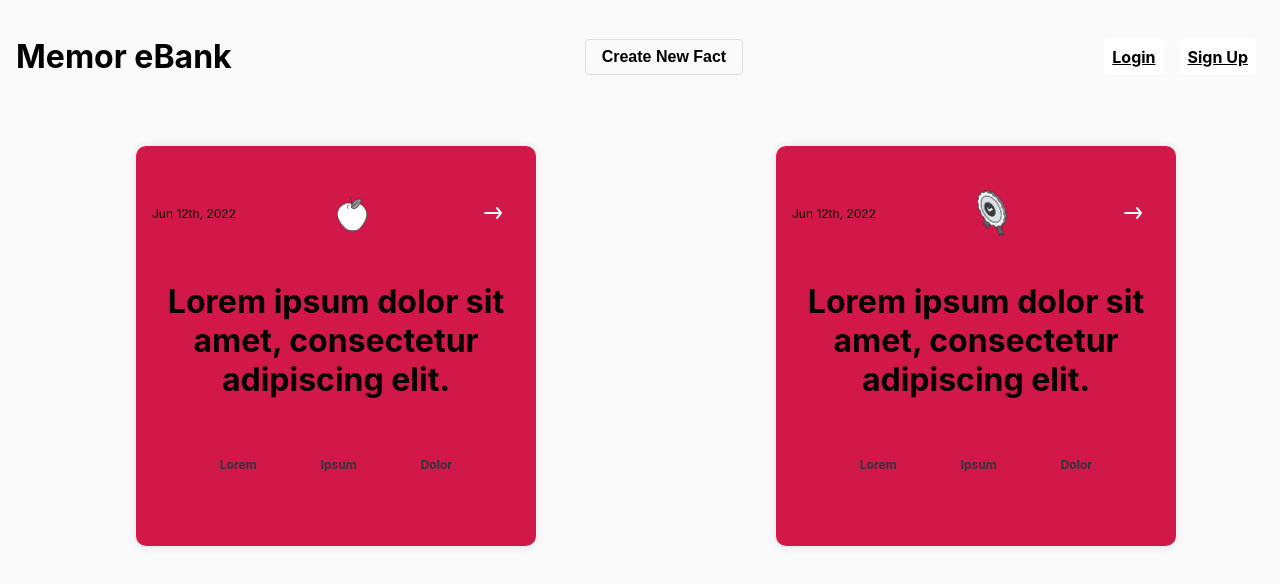
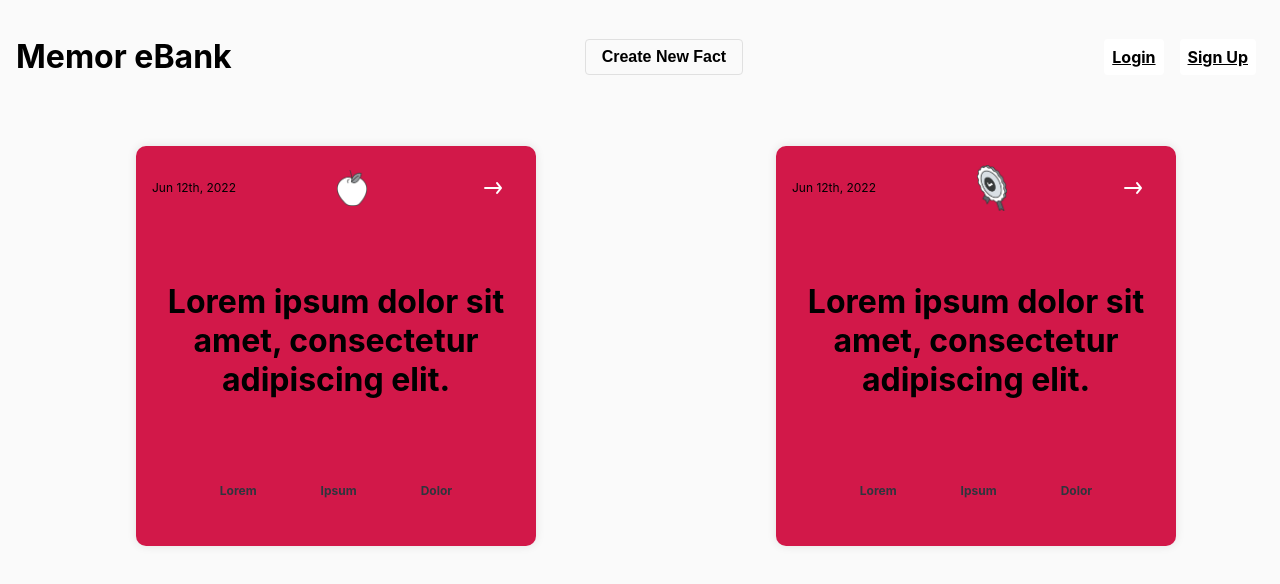
Before and after one commit to jallend1/memorebank, a React (Create React App) app: page / in a window 1280 px wide. Shown: the top 584 px of the page. Built offline with nearby package versions, Linux system fonts and the light colour scheme.

Commit message:
Updates Back Card styling to be more consistent with front

```diff
--- a/src/Components/FactCardBack.jsx
+++ b/src/Components/FactCardBack.jsx
@@ -21,6 +21,9 @@
         <h2 onClick={flipCard}>{source}</h2>
         <p>{notes}</p>
       </div>
+      <div className="fact-card__footer">
+        <p>Future Footer!</p>
+      </div>
     </div>
   );
 };
--- a/src/index.css
+++ b/src/index.css
@@ -105,7 +105,7 @@
   display: flex;
   flex-direction: column;
   align-items: center;
-  justify-content: center;
+  justify-content: space-between;
   background-color: #d8dfeb;
   border-radius: 10px;
   box-shadow: 0px 0px 10px rgba(0, 0, 0, 0.1);
```
